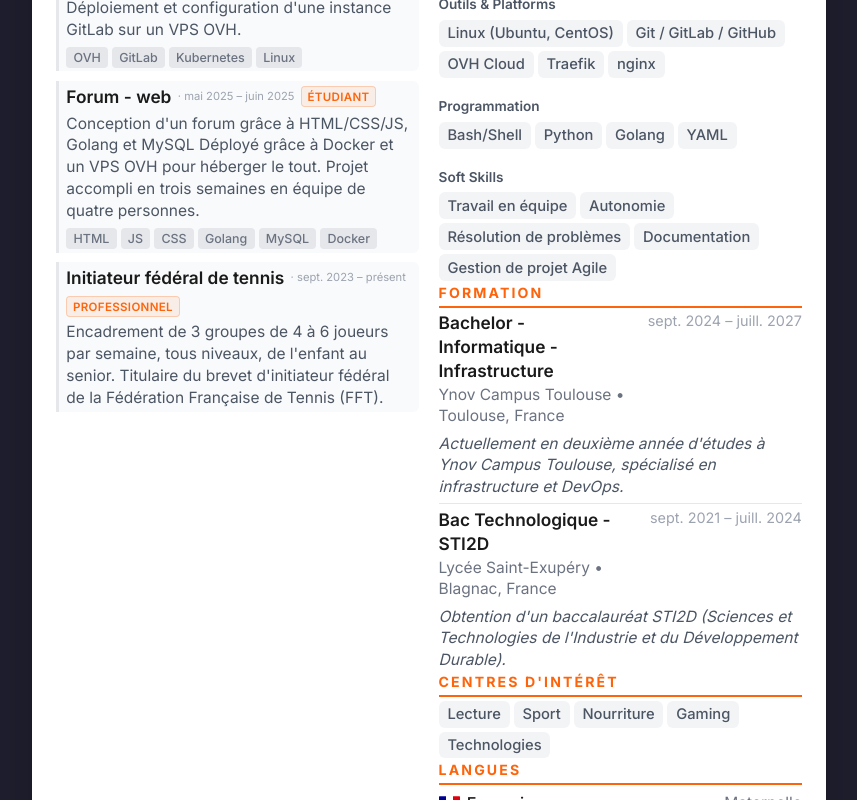
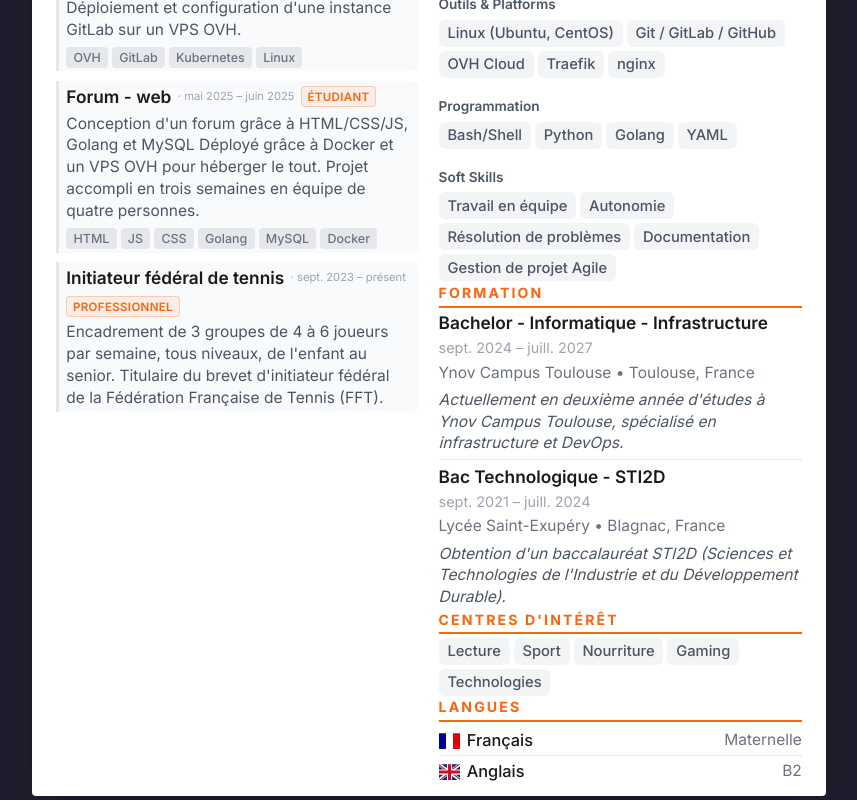
Before and after one commit to zoom26042604/cv, a Next.js app: page / in a window 1280 px wide. Shown: the part 589-1389 px from the top of the page, without its empty margins (211-1068 px from the left). Built offline with nearby package versions, Linux system fonts and the light colour scheme.

Commit message:
style: redesign education section with 3-line format (degree, dates, institution)

```diff
--- a/components/Education.tsx
+++ b/components/Education.tsx
@@ -10,14 +10,12 @@ export default function Education() {
       <h2 className="cv-section-title">Formation</h2>
       {education.map((edu) => (
         <div key={edu.id} className="cv-entry">
-          <div className="cv-entry-header">
-            <div>
-              <div className="cv-entry-title">{edu.degree} - {edu.field}</div>
-              <div className="cv-entry-subtitle">{edu.institution} • {edu.location}</div>
-            </div>
+          <div className="cv-entry-header" style={{ flexDirection: 'column', gap: '0.2rem' }}>
+            <div className="cv-entry-title">{edu.degree} - {edu.field}</div>
             <span className="cv-entry-date">
               {edu.startDate} – {edu.endDate}
             </span>
+            <div className="cv-entry-subtitle">{edu.institution} • {edu.location}</div>
           </div>
           {edu.description && (
             <p className="cv-entry-description" style={{ fontStyle: 'italic', marginTop: '0.3rem' }}>{edu.description}</p>
```
